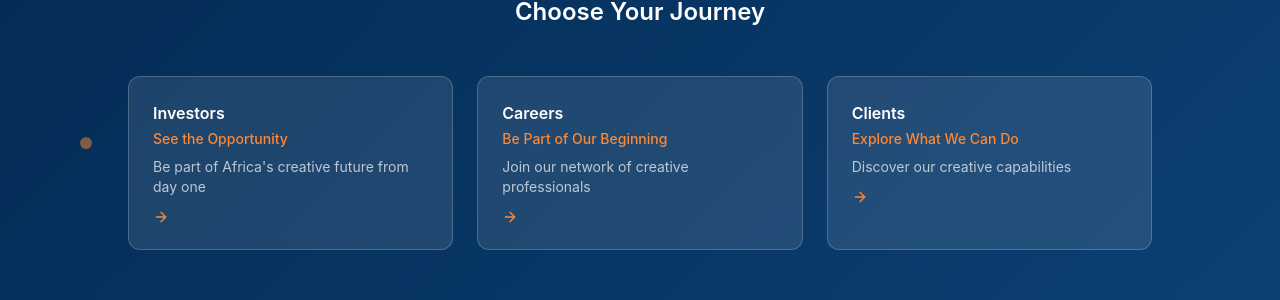
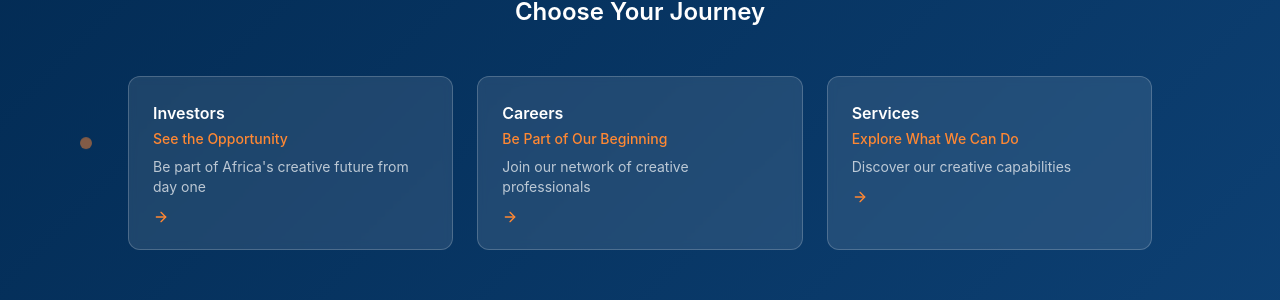
Before and after one commit to MichaelNewmanLightKnight/infinity-network-studio, a React (Vite) app: page / in a window 1280 px wide. Shown: the part 488-788 px from the top of the page. Built offline with nearby package versions, Linux system fonts and the light colour scheme.

Commit message:
Update homepage client card

```diff
--- a/src/components/Hero.tsx
+++ b/src/components/Hero.tsx
@@ -59,10 +59,10 @@ const Hero = () => {
                 href: "/careers"
               },
               {
-                title: "Clients",
+                title: "Services",
                 subtitle: "Explore What We Can Do",
                 description: "Discover our creative capabilities",
-                href: "#services"
+                href: "/services"
               }
             ].map((pathway, index) => (
               pathway.href.startsWith('/') ? (
```
